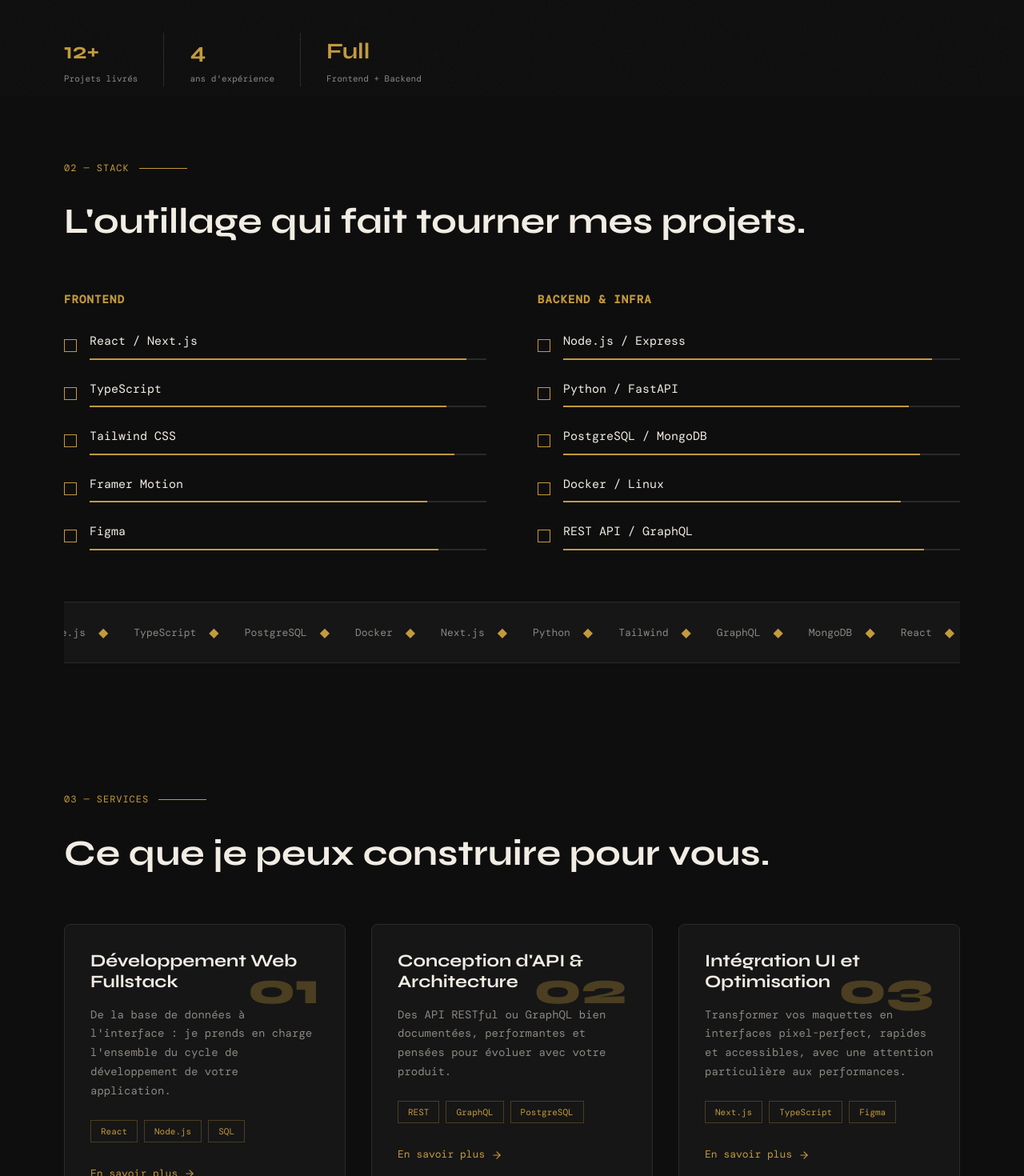
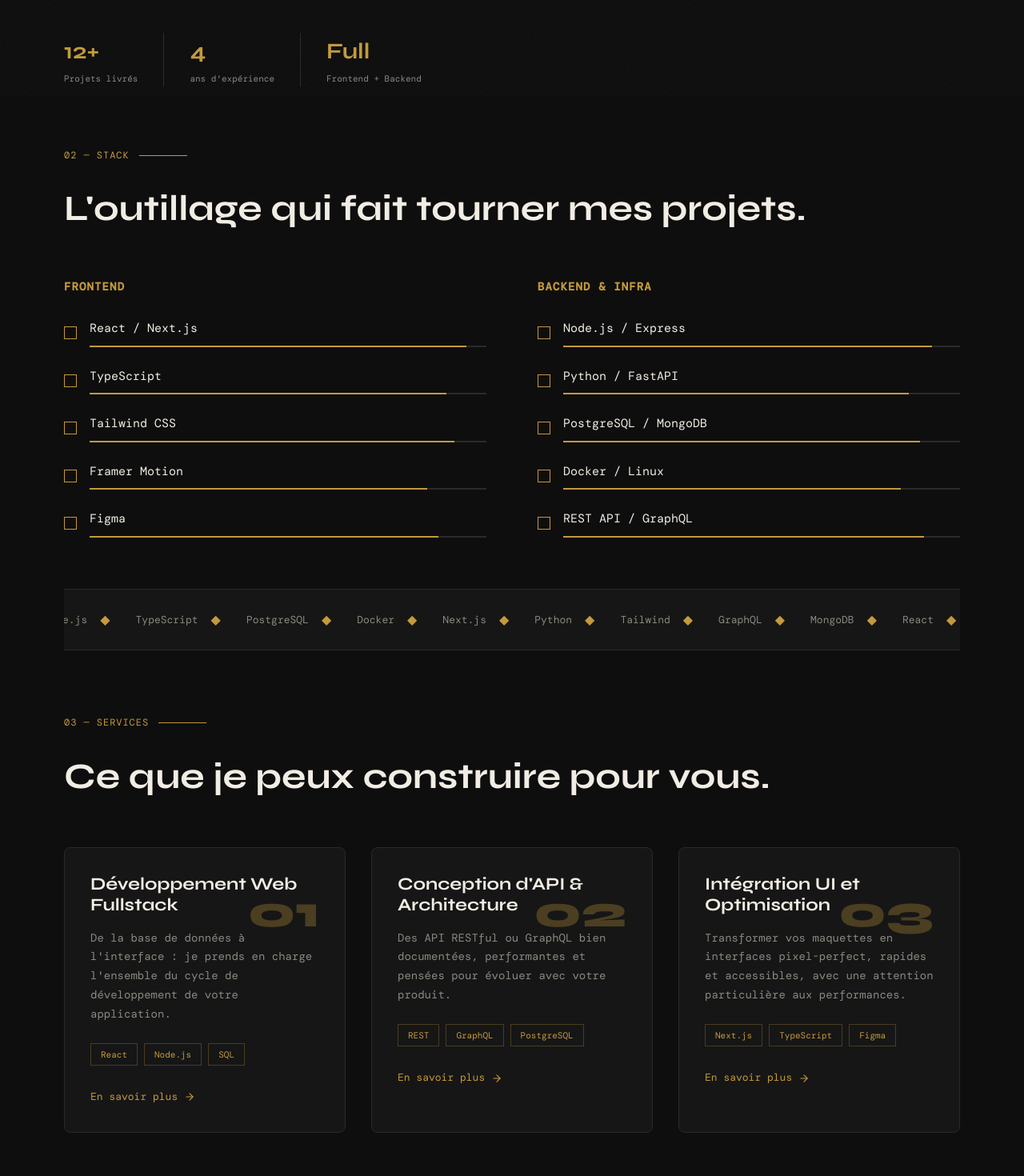
Before and after one commit to Ariane859/portfolio, a React (Vite) app: page / in a window 1280 px wide. Shown: the part 680-2150 px from the top of the page at 80% size. Built offline with nearby package versions, Linux system fonts and the light colour scheme.

Commit message:
Adjust top spacing on Stack section

```diff
--- a/src/app/App.tsx
+++ b/src/app/App.tsx
@@ -282,7 +282,7 @@ function StackSection() {
   const techMarquee = ['React', 'Node.js', 'TypeScript', 'PostgreSQL', 'Docker', 'Next.js', 'Python', 'Tailwind', 'GraphQL', 'MongoDB'];
 
   return (
-    <section ref={ref} className="py-10 md:py-20 px-6 md:px-20" id="stack">
+    <section ref={ref} className="pt-12 md:pt-16 pb-6 md:pb-10 px-6 md:px-20" id="stack">
       <div className="max-w-[1280px] mx-auto">
         <motion.div
           initial={{ opacity: 0, y: 20 }}
@@ -382,7 +382,7 @@ function ServicesSection() {
   ];
 
   return (
-    <section ref={ref} className="py-10 md:py-20 px-6 md:px-20" id="services">
+    <section ref={ref} className="py-6 md:py-10 px-6 md:px-20" id="services">
       <div className="max-w-[1280px] mx-auto">
         <motion.div
           initial={{ opacity: 0, y: 20 }}
@@ -477,7 +477,7 @@ function ProjectsSection({ activeFilter, setActiveFilter }: any) {
   ];
 
   return (
-    <section ref={ref} className="py-10 md:py-20 px-6 md:px-20" id="projets">
+    <section ref={ref} className="py-6 md:py-10 px-6 md:px-20" id="projets">
       <div className="max-w-[1280px] mx-auto">
         <motion.div
           initial={{ opacity: 0, y: 20 }}
@@ -601,7 +601,7 @@ function ProcessSection() {
   ];
 
   return (
-    <section ref={ref} className="py-10 md:py-20 px-6 md:px-20">
+    <section ref={ref} className="py-6 md:py-10 px-6 md:px-20">
       <div className="max-w-[1280px] mx-auto">
         <motion.div
           initial={{ opacity: 0, y: 20 }}
@@ -658,7 +658,7 @@ function AboutSection() {
   const isInView = useInView(ref, { once: true, amount: 0.3 });
 
   return (
-    <section ref={ref} className="py-10 md:py-20 px-6 md:px-20" id="about">
+    <section ref={ref} className="py-6 md:py-10 px-6 md:px-20" id="about">
       <div className="max-w-[1280px] mx-auto">
         <motion.div
           initial={{ opacity: 0, y: 20 }}
@@ -757,7 +757,7 @@ function ContactCTA() {
   const isInView = useInView(ref, { once: true, amount: 0.5 });
 
   return (
-    <section ref={ref} className="bg-[#161616] border-t border-[#2A2A2A] py-10 md:py-20 px-6 md:px-20" id="contact">
+    <section ref={ref} className="bg-[#161616] border-t border-[#2A2A2A] py-6 md:py-10 px-6 md:px-20" id="contact">
       <motion.div
         initial={{ opacity: 0, y: 20 }}
         animate={isInView ? { opacity: 1, y: 0 } : {}}
```
